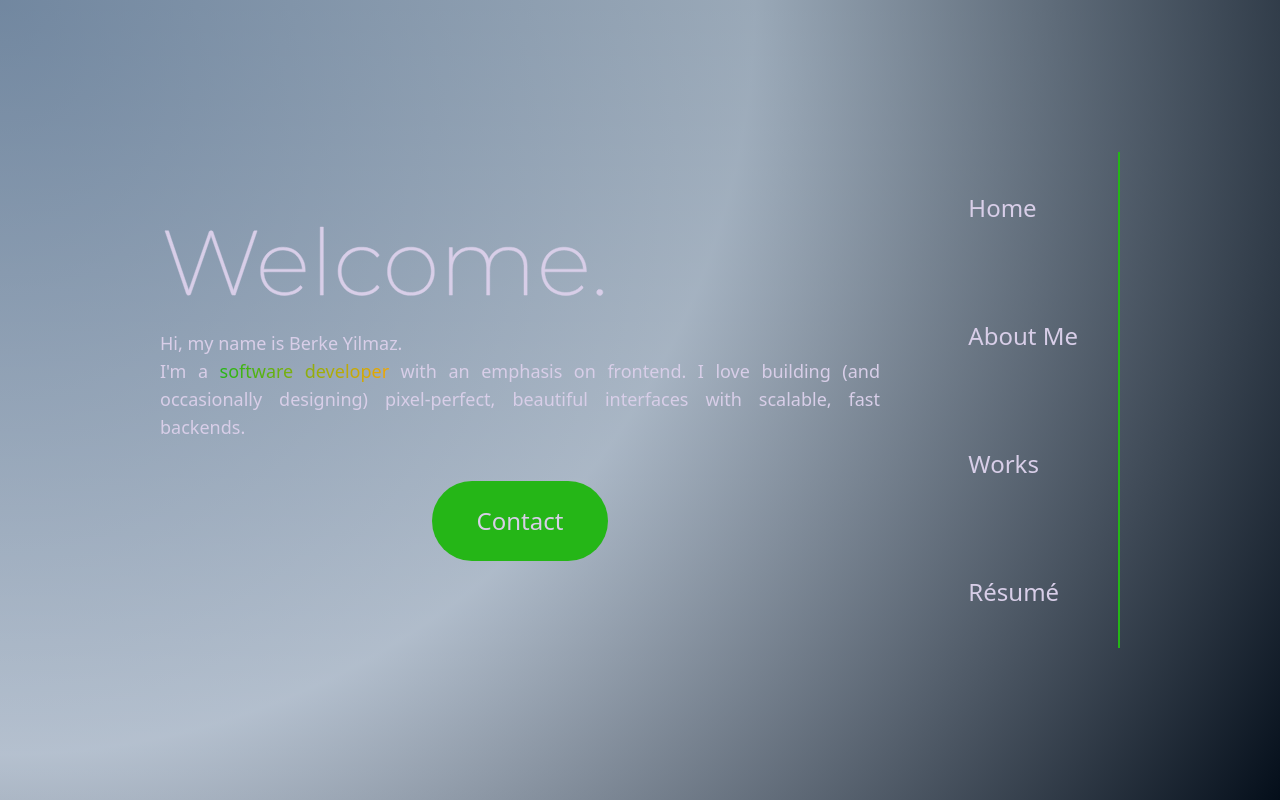
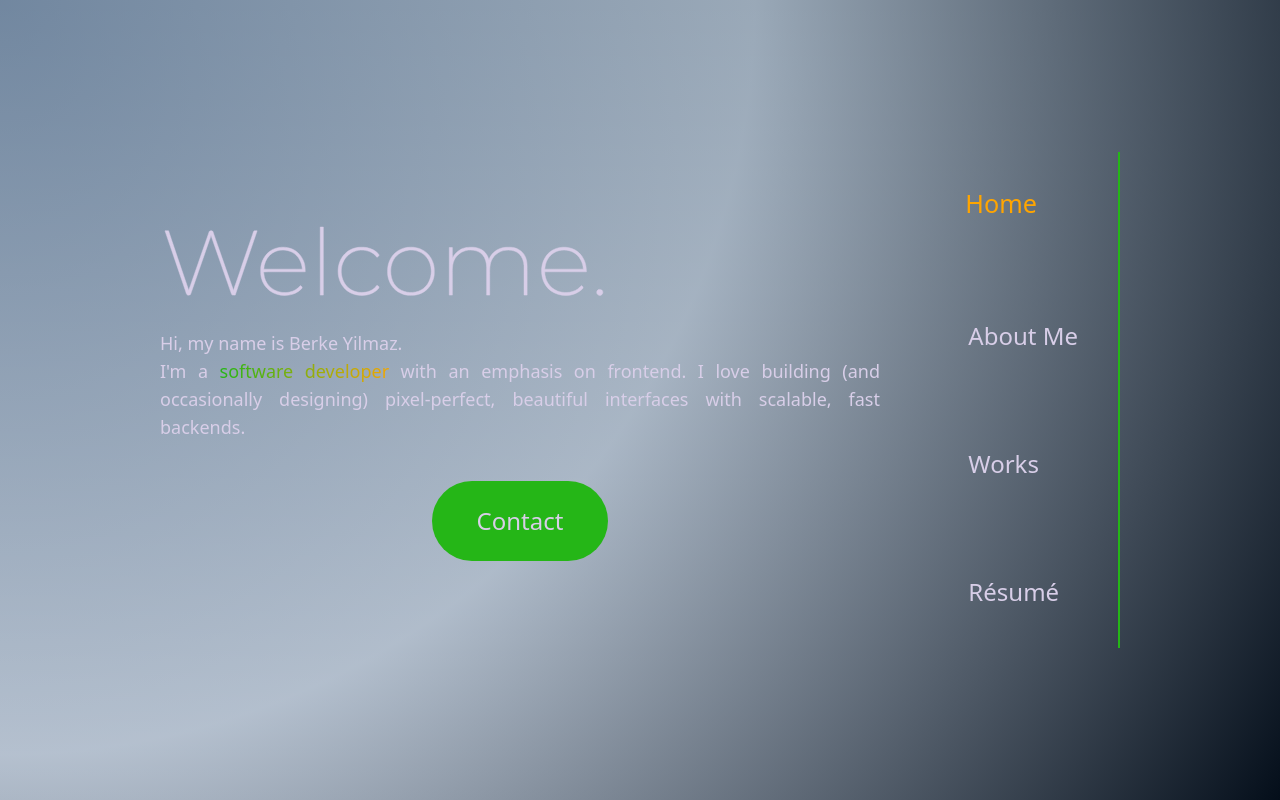
Before and after one commit to KBerkeYilmaz/personal-page, a Next.js app: page / in a window 1280 px wide. Built offline with nearby package versions, Linux system fonts and the light colour scheme.

Commit message:
UPDATE: active button state is now (0) by default. FIX: Removed extra divs for Links to work better(issue#2) and tested. Issue still persists. UPDATE: changed div's to nav for better html syntax.

```diff
--- a/src/components/Layout/Navbar/Navbar.tsx
+++ b/src/components/Layout/Navbar/Navbar.tsx
@@ -13,13 +13,13 @@ const listItems = [
 ];
 
 const Navbar = () => {
-  const [activeItem, setActiveItem] = useState<number | null>(null);
+  const [activeItem, setActiveItem] = useState<number>(0);
   const handleItemClick = (key: number) => {
     setActiveItem(key);
   };
 
   return (
-    <div>
+    <nav>
       {/* <motion.nav
     //   initial={{ opacity: 0, y: 30 }}
     //   animate={{ opacity: 1, y: 0 }}
@@ -41,9 +41,11 @@ const Navbar = () => {
             >
               <Link
                 href={item.href}
-                className={`w-full h-full ${
+                onClick={() => !isActive && handleItemClick(index)}
+                className={`${
                   isActive ? "text-accent pointer-events-none" : ""
                 }`}
+                aria-label={item.placeholder}
               >
                 {item.placeholder}
               </Link>
@@ -52,7 +54,7 @@ const Navbar = () => {
         })}
       </ul>
       {/* </motion.nav> */}
-    </div>
+    </nav>
   );
 };
 
```
